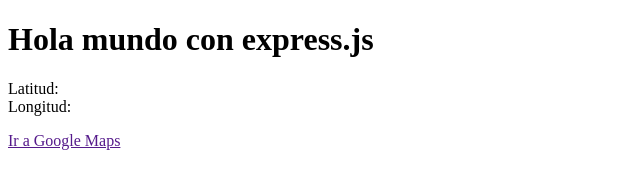
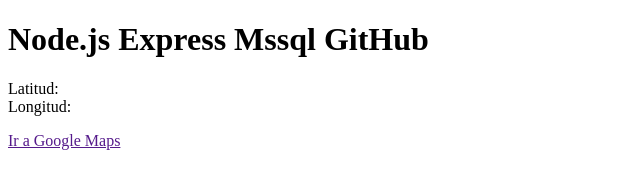
Before and after one commit to FrumenOlivas/AzureApp, a website: page public/geo.html in a window 1280 px wide. Shown: the whole page, without its empty margins (0-640 px from the left). Drawn offline with Linux system fonts and the light colour scheme.

Commit message:
Technologies

```diff
--- a/public/geo.html
+++ b/public/geo.html
@@ -7,7 +7,7 @@
     <title>Ejemplo Express.js</title>
   </head>
   <body>
-    <h1>Hola mundo con express.js</h1>
+    <h1>Node.js Express Mssql GitHub</h1>
     <p>Latitud: <span id="lat"></span><br />Longitud: <span id="lon"></span></p>
     <a id="link" href="" target="_blank">Ir a Google Maps</a>
     <script src="geo.js"></script>
```
